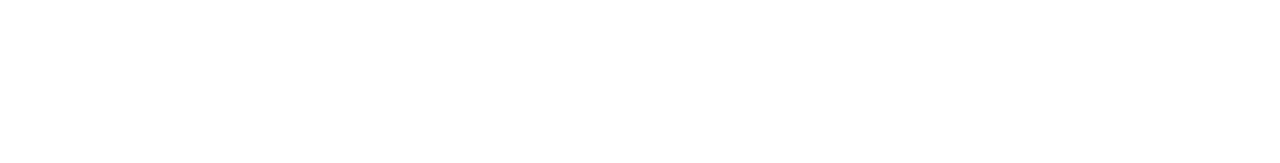
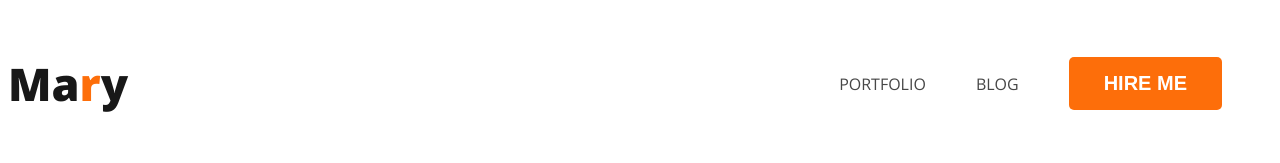
Before and after one commit to Tushar155174/my-portfolio-website, a plain HTML site: page index.html in a window 1280 px wide. Drawn offline with nearby package versions, Linux system fonts and the light colour scheme.

Commit message:
added nav

```diff
--- a/index.html
+++ b/index.html
@@ -4,10 +4,23 @@
     <meta charset="UTF-8">
     <meta name="viewport" content="width=device-width, initial-scale=1.0">
     <title>MY PORTFOLIO WEBSITE</title>
+    <link rel="preconnect" href="https://fonts.googleapis.com">
+<link rel="preconnect" href="https://fonts.gstatic.com" crossorigin>
+<link href="https://fonts.googleapis.com/css2?family=Open+Sans:wght@400;600;700;800&display=swap" rel="stylesheet">
+    <link rel="stylesheet" href="styles/style.css">
 </head>
 <body>
     <header>
-
+        <nav>
+            <h3 class="site-tittle">
+                Ma<span class="primary-text">r</span>y
+            </h3>
+            <ul>
+                <li><a href="#">PORTFOLIO</a></li>
+                <li><a href="#">BLOG</a></li>
+                <li><button class="primary-button">HIRE ME</button></li>
+            </ul>
+        </nav>
     </header>
     <main>
 
--- /dev/null
+++ b/styles/style.css
@@ -0,0 +1,43 @@
+body {
+  font-family: "Lato", sans-serif;
+  font-family: "Open Sans", sans-serif;
+}
+nav {
+  display: flex;
+  justify-content: space-between;
+  align-items: center;
+}
+.primary-text{
+    color: #FD6E0A;
+}
+
+.primary-button{
+    border: 0;
+    border-radius: 5px;
+    background-color: #FD6E0A;
+    color: #ffffff;
+    font-size: 20px;
+    font-weight: 700;
+    padding: 15px 35px;
+
+}
+
+.site-tittle{
+    color:#181818;
+    font-size: 45px;
+    font-weight: 800;
+
+}
+
+nav>ul{
+    display: flex;
+    align-items: center;
+}
+nav li{
+    list-style: none;
+    margin-right: 50px;
+}
+nav a{
+    text-decoration: none;
+    color: #474747;
+}
```
